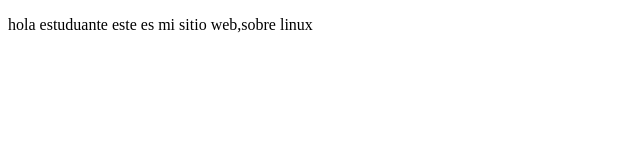
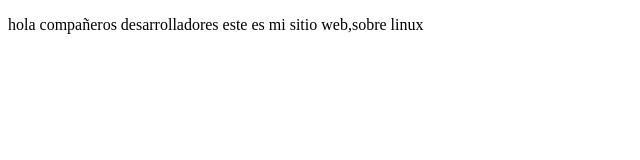
Before and after one commit to danny-balanta/linux, a plain HTML site: page index.html in a window 1280 px wide. Shown: the whole page, without its empty margins (0-640 px from the left). Drawn offline with Linux system fonts and the light colour scheme.

Commit message:
first commit

```diff
--- a/index.html
+++ b/index.html
@@ -8,6 +8,6 @@
 </head>
 <body>
     <p>
-        hola estuduante este es mi sitio web,sobre linux
+        hola compañeros desarrolladores  este es mi sitio web,sobre linux
 </p>
 </html>
```
